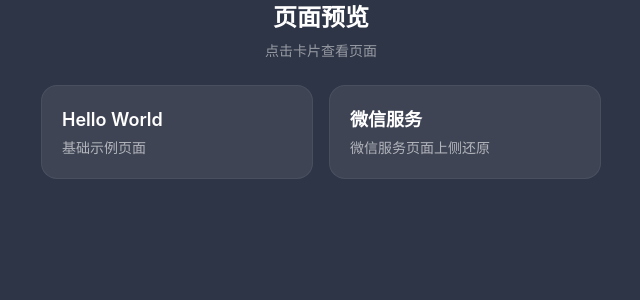
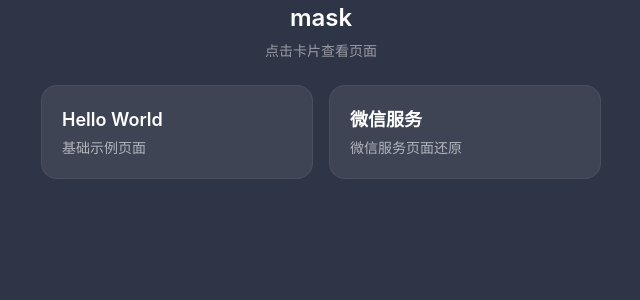
Before and after one commit to kenogoo0329/mask-h5, a Vue app: page / in a window 1280 px wide. Shown: the top 300 px of the page, without its empty margins (319-959 px from the left). Built offline with nearby package versions, Linux system fonts and the light colour scheme.

Commit message:
feat: auto committed

```diff
--- a/src/App.vue
+++ b/src/App.vue
@@ -14,7 +14,7 @@
     <!-- 页面预览列表 -->
     <div v-if="!currentPageId" class="preview-list">
       <div class="preview-list__header">
-        <h1 class="preview-list__title">页面预览</h1>
+        <h1 class="preview-list__title">mask</h1>
         <p class="preview-list__subtitle">点击卡片查看页面</p>
       </div>
 
--- a/src/pages/index.js
+++ b/src/pages/index.js
@@ -11,7 +11,7 @@
   {
     id: 'wechat-services',
     name: '微信服务',
-    description: '微信服务页面上侧还原',
+    description: '微信服务页面还原',
     component: WeChatServices,
   },
 ]
```
